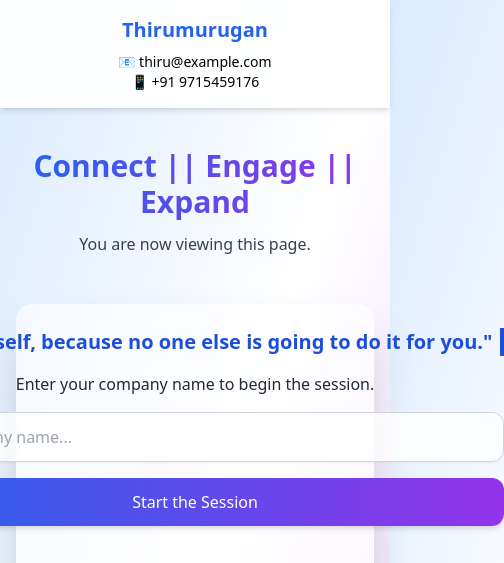
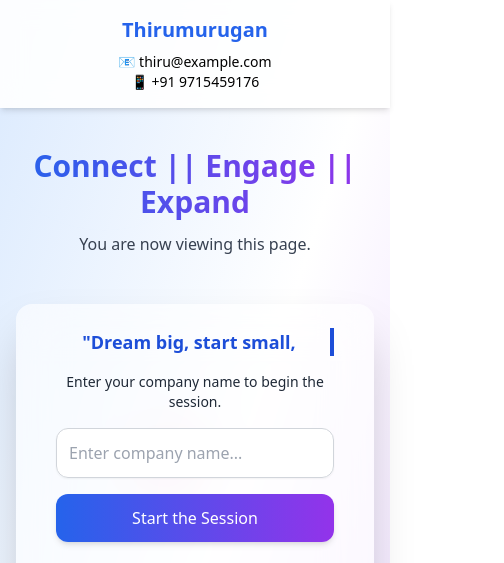
Before and after one commit to suryaraj-thirumuruga-idm/gmeet, a plain HTML site: page index.html in a window 390 px wide. Shown: the top 563 px of the page, 504 px wide, since content can reach past the window. Drawn offline with nearby package versions, Linux system fonts and the light colour scheme; some packages are replaced by stand-ins of ours; grey boxes are pictures that could not be loaded; a script that the page names is missing.

Commit message:
responsive

```diff
--- a/index.html
+++ b/index.html
@@ -52,7 +52,7 @@
     window.addEventListener("load", () => {
       const loader = document.getElementById("loader");
       loader.classList.add("opacity-0", "transition-opacity", "duration-700");
-      setTimeout(() => loader.style.display = "none", 200);
+      setTimeout(() => loader.style.display = "none", 700);
     });
   </script>
 
@@ -85,18 +85,29 @@
 
     <div class="flex flex-col md:flex-row items-center justify-between bg-white/60 backdrop-blur-xl p-6 sm:p-8 rounded-2xl shadow-2xl space-y-10 md:space-y-0" data-aos="fade-up">
       <!-- Left -->
-      <div class="md:w-1/2 space-y-4 text-center md:text-left">
-        <h2 class="text-xl sm:text-2xl md:text-3xl font-bold text-blue-700 animate-typing border-r-4 border-blue-700 pr-2">
-          "Push yourself, because no one else is going to do it for you."
+      <div class="w-full md:w-1/2 space-y-4 text-center md:text-left px-4 sm:px-6">
+        <h2 class="text-lg sm:text-xl md:text-3xl font-bold text-blue-700 animate-typing border-r-4 border-blue-700 pr-2">
+          "Dream big, start small,
+
+
         </h2>
-        <p class="text-gray-800">Enter your company name to begin the session.</p>
-        <input type="text" id="companyInput" placeholder="Enter company name..."
-          class="w-full p-3 border border-gray-300 rounded-xl shadow-sm focus:outline-none focus:ring-2 focus:ring-blue-400 bg-white bg-opacity-80 backdrop-blur-sm" />
-        <button onclick="startSession()"
-          class="w-full md:w-auto bg-gradient-to-r from-blue-600 to-purple-600 text-white px-6 py-3 rounded-xl shadow-md hover:scale-105 transition-all">
+        <p class="text-gray-800 text-sm sm:text-base">Enter your company name to begin the session.</p>
+
+        <input
+          type="text"
+          id="companyInput"
+          placeholder="Enter company name..."
+          class="w-full p-3 border border-gray-300 rounded-xl shadow-sm focus:outline-none focus:ring-2 focus:ring-blue-400 bg-white bg-opacity-80 backdrop-blur-sm"
+        />
+
+        <button
+          onclick="startSession()"
+          class="w-full md:w-auto bg-gradient-to-r from-blue-600 to-purple-600 text-white px-6 py-3 rounded-xl shadow-md hover:scale-105 transition-all"
+        >
           Start the Session
         </button>
       </div>
+
 
       <!-- Right -->
       <div class="md:w-1/2 flex flex-col items-center text-center">
```
